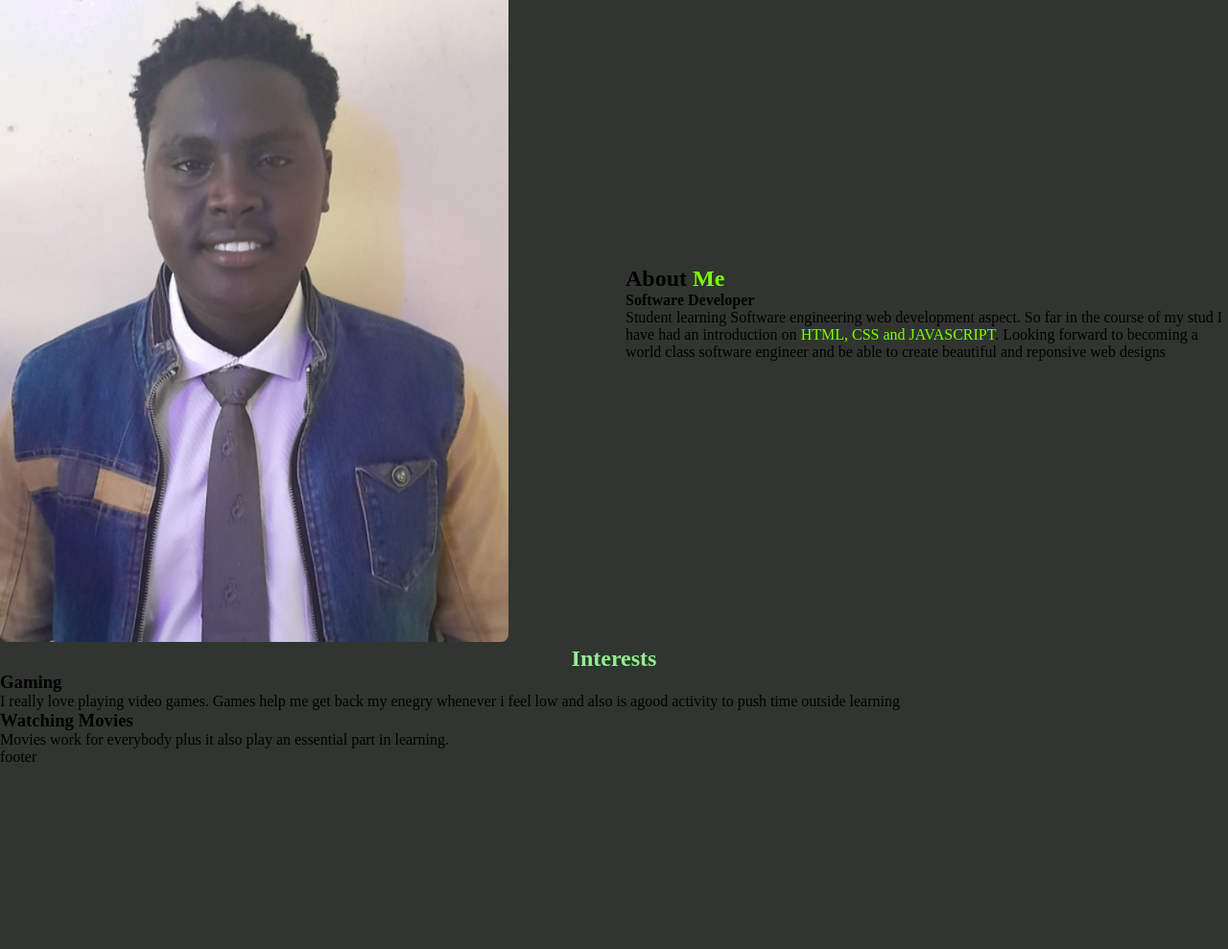
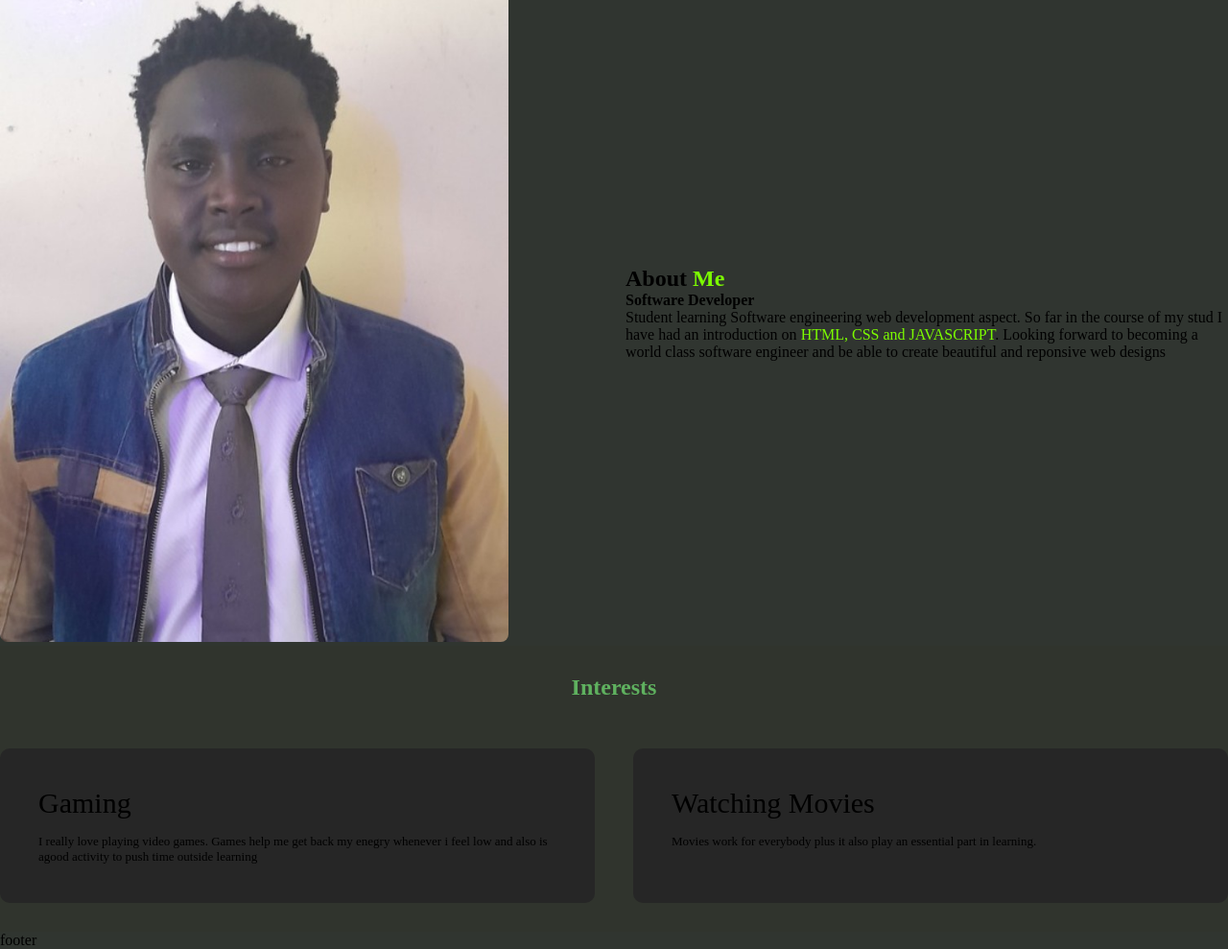
Before and after one commit to Koech-Eugene/portfolio, a plain HTML site: page index.html in a window 1280 px wide. Shown: the part 856-1845 px from the top of the page at 96% size. Before the commit the page ends 1654 px from the top, so only its background shows below. Drawn offline with Linux system fonts and the light colour scheme.

Commit message:
created an interests section

```diff
--- a/index.html
+++ b/index.html
@@ -6,6 +6,7 @@
     <title>Eugene's Page</title>
     <link rel="stylesheet" href="./style.css">
     <script src="./script.js"></script>
+    <script src="https://kit.fontawesome.com/1a91e665c0.js" crossorigin="anonymous"></script>
 </head>
 <body>
     <!-- header section -->
@@ -43,8 +44,8 @@
 </section>
 <!-- 2.Interests -->
 <section id="hobbies" class="hobbies">
+    <h2 style="text-align: center; color: rgb(95, 177, 95);">Interests</h2>
     <div class="box">
-        <h2 style="text-align: center; color: lightgreen;">Interests</h2>
         <div class="game">
             <h3>Gaming</h3>
             <p>I really love playing video games. Games help me get back my enegry whenever i feel low and also is agood activity to push time outside learning</p>
@@ -55,6 +56,8 @@
         </div>
     </div>
 </section>
+<!-- Contact section -->
+
 <!-- footer section -->
 <section>
     <div>
--- a/style.css
+++ b/style.css
@@ -5,6 +5,10 @@
 }
 html{
     background-color: rgb(48, 53, 48);
+}
+.container{
+    padding: 10px 10%;
+
 }
 /* Header sction style */
 #header{
@@ -83,4 +87,31 @@ h1{
     width: 100%;
     border-radius: 8px;
 }
-.
+.hobbies{
+    background-color: rgb(48, 52, 45);
+    padding: 30px 0;
+}
+.box{
+    display: grid;
+    grid-template-columns: repeat(auto-fit, minmax(250px, 1fr));
+    grid-gap: 40px;
+    margin-top: 50px;
+}
+.box div{
+    background: #262626;
+    padding: 40px;
+    font-size: 13px;
+    font-weight: 300;
+    border-radius: 10px;
+    transition: transform 0.5s;
+
+}
+.box div h3{
+    font-size: 30px;
+    font-weight: 500;
+    margin-bottom: 15px;
+}
+.box div:hover{
+    background: lawngreen;
+    transform: translateY(10px);
+}
```
